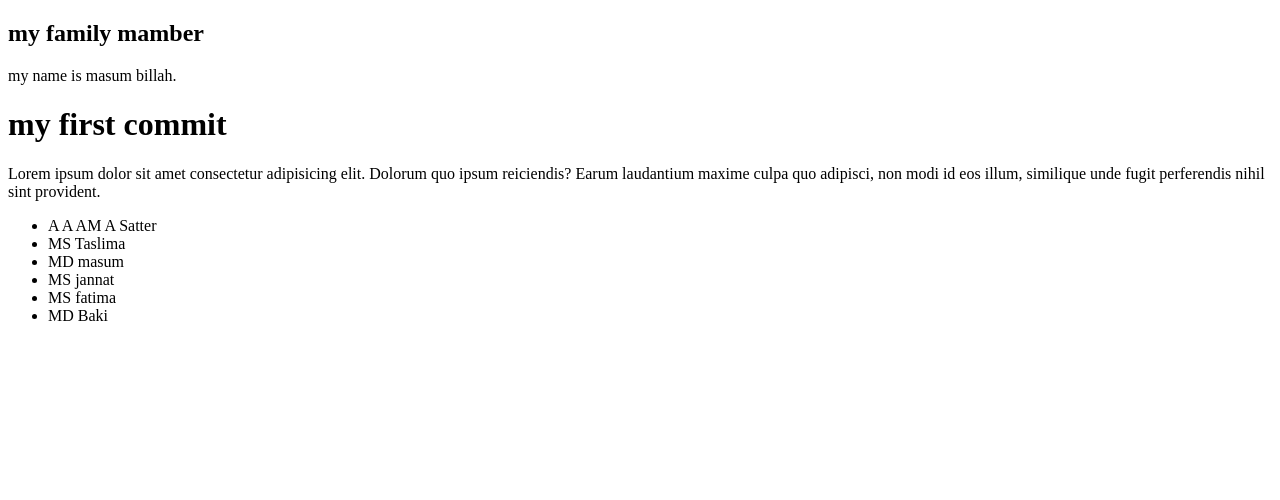
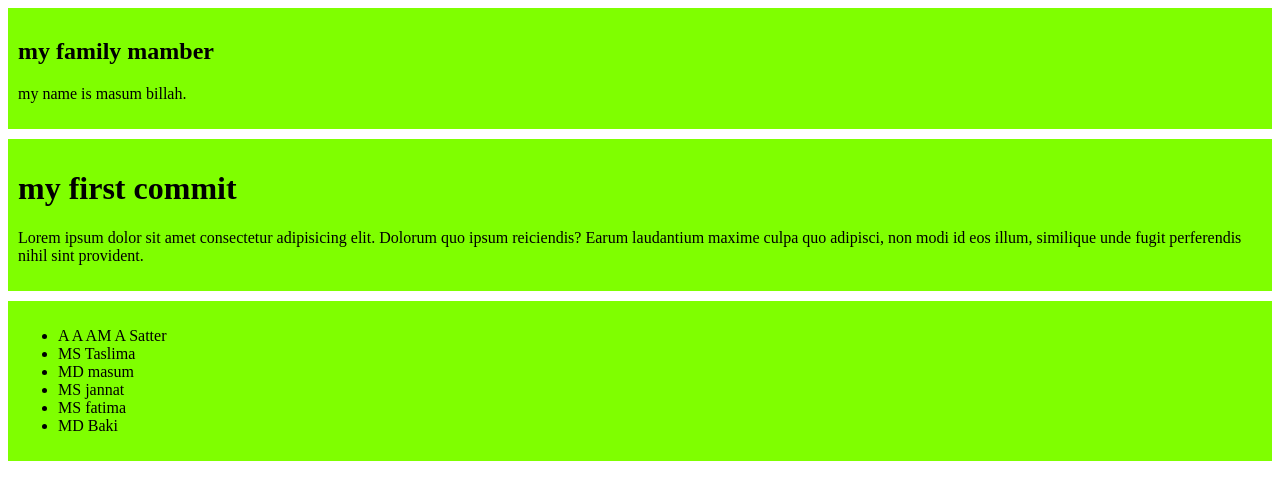
Before and after one commit to masum2842/my-first-projects, a plain HTML site: page index.html in a window 1280 px wide. Drawn offline with Linux system fonts and the light colour scheme.

Commit message:
add my first commit and div tag

```diff
--- a/index.html
+++ b/index.html
@@ -4,6 +4,7 @@
     <meta charset="UTF-8">
     <meta name="viewport" content="width=device-width, initial-scale=1.0">
     <title>Document</title>
+    <link rel="stylesheet" href="style/blog.css">
 </head>
 <body>
     <div>
--- /dev/null
+++ b/style/blog.css
@@ -0,0 +1,5 @@
+div{
+    background-color: chartreuse;
+    padding: 10px;
+    margin-bottom: 10px;
+}
```
